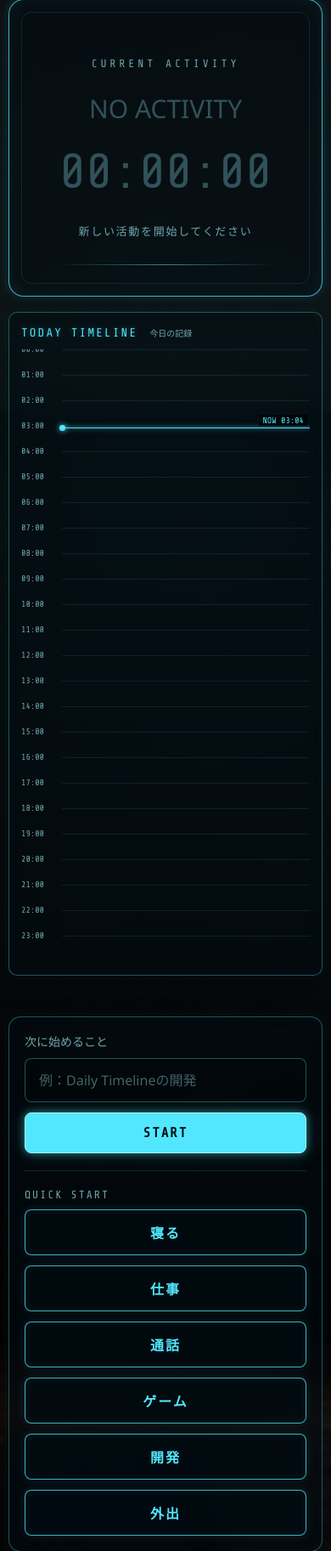
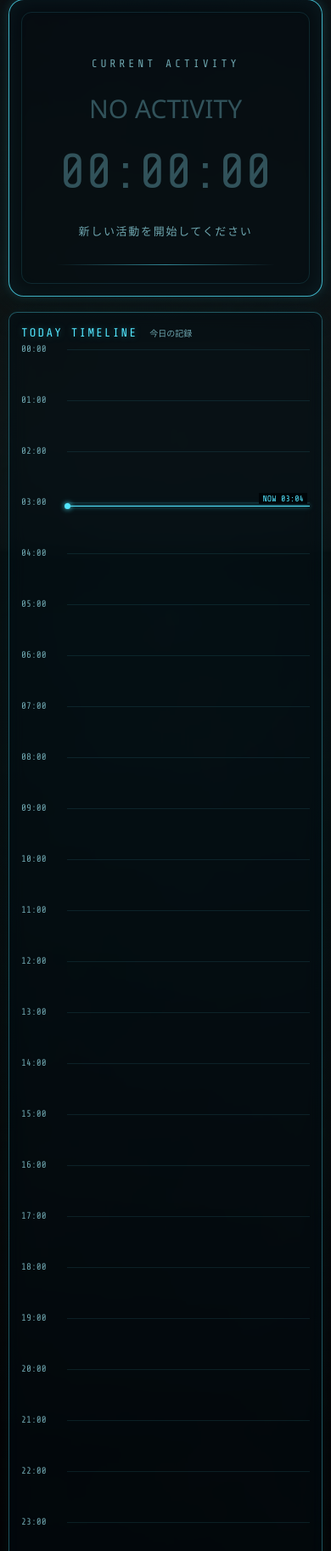
Before and after one commit to Ponzou2002/Daily-timeline, a Flask app: page / in a window 390 px wide. Shown: the part 69-1894 px from the top of the page at 85% size. Run offline with Flask 3, Linux system fonts and the light colour scheme; data that the repository does not hold is empty.

Commit message:
Expand timeline and add internal scrolling

```diff
--- a/static/timeline.css
+++ b/static/timeline.css
@@ -32,16 +32,39 @@
     font-size: 10px;
 }
 
+.timeline-scroll {
+    max-height: calc(100vh - 125px);
+    overflow-y: auto;
+    overflow-x: hidden;
+    padding-right: 6px;
+
+    scrollbar-width: thin;
+    scrollbar-color:
+        rgba(82, 231, 255, 0.35)
+        rgba(0, 8, 12, 0.35);
+}
+
+.timeline-scroll::-webkit-scrollbar {
+    width: 8px;
+}
+
+.timeline-scroll::-webkit-scrollbar-track {
+    background: rgba(0, 8, 12, 0.35);
+}
+
+.timeline-scroll::-webkit-scrollbar-thumb {
+    background: rgba(82, 231, 255, 0.30);
+    border-radius: 999px;
+}
+
 .timeline-body {
     position: relative;
 
-    /* 24時間 × 35px */
-    height: 840px;
+    /* 24時間 × 60px = 1分1px */
+    height: 1440px;
 
     margin-top: 8px;
-    overflow: hidden;
 }
-
 
 /* ========================================
    時刻の目盛り
@@ -49,20 +72,16 @@
 
 .timeline-hour {
     position: absolute;
-
     left: 0;
     right: 0;
-
     height: 1px;
 }
 
 .timeline-hour-label {
     position: absolute;
-
     left: 0;
     top: -7px;
-
-    width: 42px;
+    width: 48px;
 
     color: var(--muted);
 
@@ -78,16 +97,12 @@
 
 .timeline-hour-line {
     position: absolute;
-
-    left: 48px;
+    left: 54px;
     right: 0;
-
     height: 1px;
 
-    background:
-        rgba(82, 231, 255, 0.10);
+    background: rgba(82, 231, 255, 0.10);
 }
-
 
 /* ========================================
    Activity block
@@ -172,29 +174,22 @@
 
 .timeline-now {
     position: absolute;
-
-    left: 48px;
+    left: 54px;
     right: 0;
-
     z-index: 5;
 
     height: 1px;
-
     background: var(--cyan);
 
     box-shadow:
-        0 0 5px
-        rgba(82, 231, 255, 0.9),
-
-        0 0 10px
-        rgba(82, 231, 255, 0.35);
+        0 0 5px rgba(82, 231, 255, 0.9),
+        0 0 10px rgba(82, 231, 255, 0.35);
 }
 
 .timeline-now::before {
     content: "";
 
     position: absolute;
-
     left: -3px;
     top: -3px;
 
@@ -230,29 +220,17 @@
         monospace;
 
     font-size: 10px;
-
     white-space: nowrap;
 }
 
-
-/* ========================================
-   スマホ
-======================================== */
+@media (max-width: 1000px) {
+    .timeline-scroll {
+        max-height: 720px;
+    }
+}
 
 @media (max-width: 800px) {
-    .timeline-body {
-        height: 720px;
-    }
-
-    .timeline-hour-label {
-        font-size: 10px;
-    }
-
-    .timeline-activity-name {
-        font-size: 11px;
-    }
-
-    .timeline-activity-time {
-        font-size: 9px;
+    .timeline-scroll {
+        max-height: 620px;
     }
 }
```
Also changed, not shown: other parts of static/timeline.css (+20 -38 lines).
